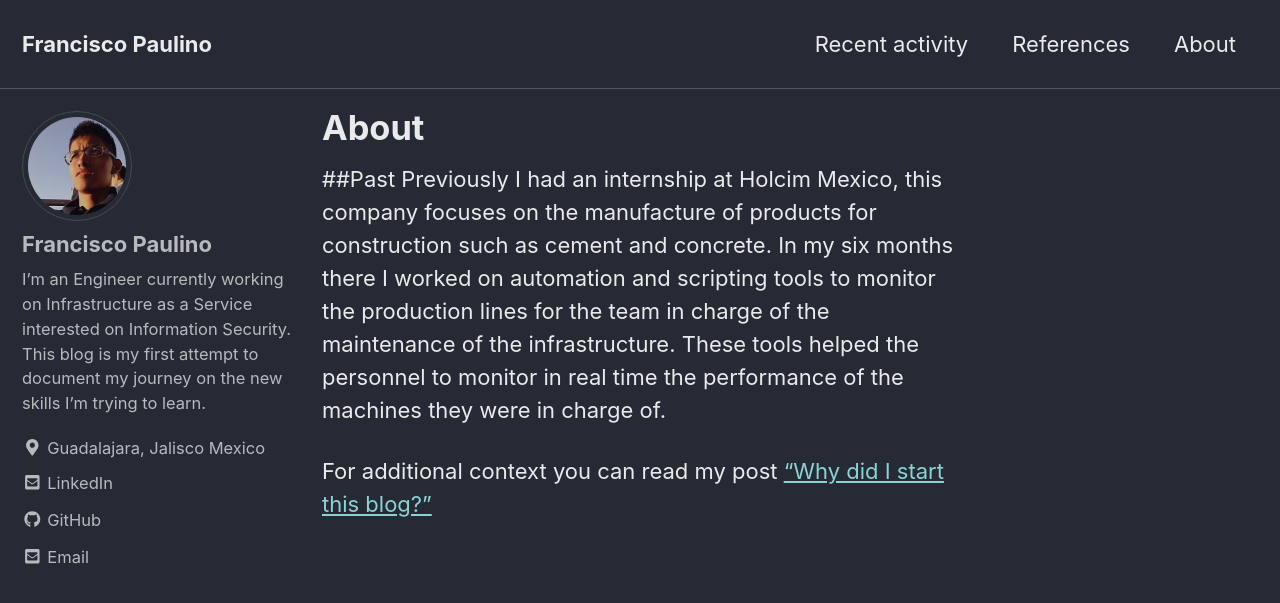
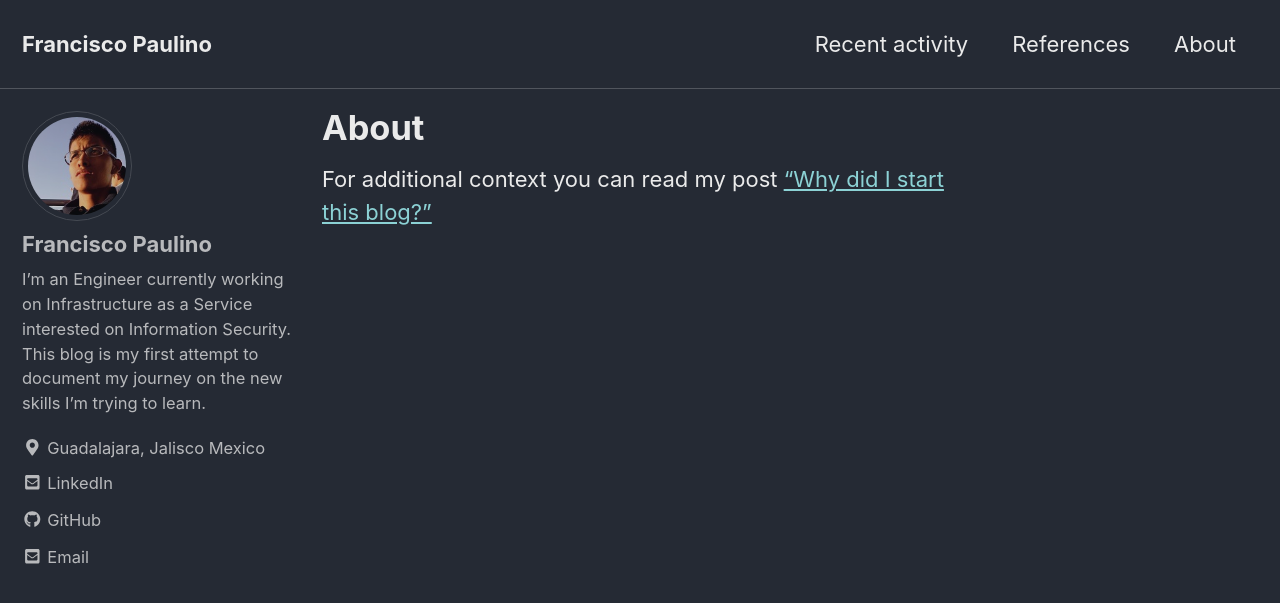
Before and after one commit to francisco-paulino/blog, a Jekyll site: the page built from _pages/about.md, in a window 1280 px wide and 900 px high. Shown: the top 603 px of the window. Built offline with Jekyll 4.4.1, drawn with Linux system fonts in a browser that asks for light colours; cached includes are drawn as plain includes.

Commit message:
new posts

```diff
--- a/_pages/about.md
+++ b/_pages/about.md
@@ -4,7 +4,4 @@ permalink: "/about/"
 author_profile: true
 ---
 
-##Past
-Previously I had an internship at Holcim Mexico, this company focuses on the manufacture of products for construction such as cement and concrete. In my six months there I worked on automation and scripting tools to monitor the production lines for the team in charge of the maintenance of the infrastructure. These tools helped the personnel to monitor in real time the performance of the machines they were in charge of.
-
 For additional context you can read my post ["Why did I start this blog?"](https://francisco-paulino.github.io/firstpost/)
```
